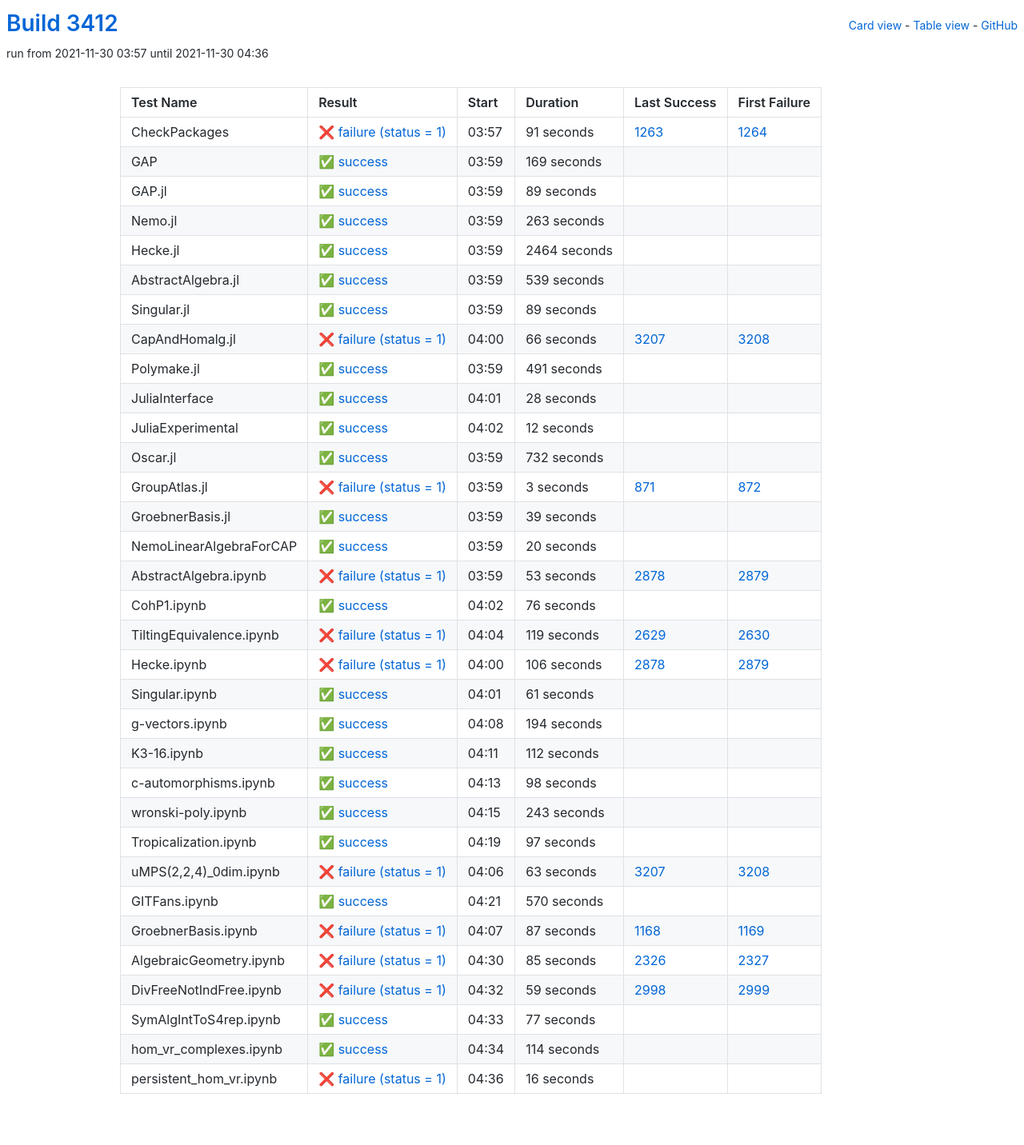
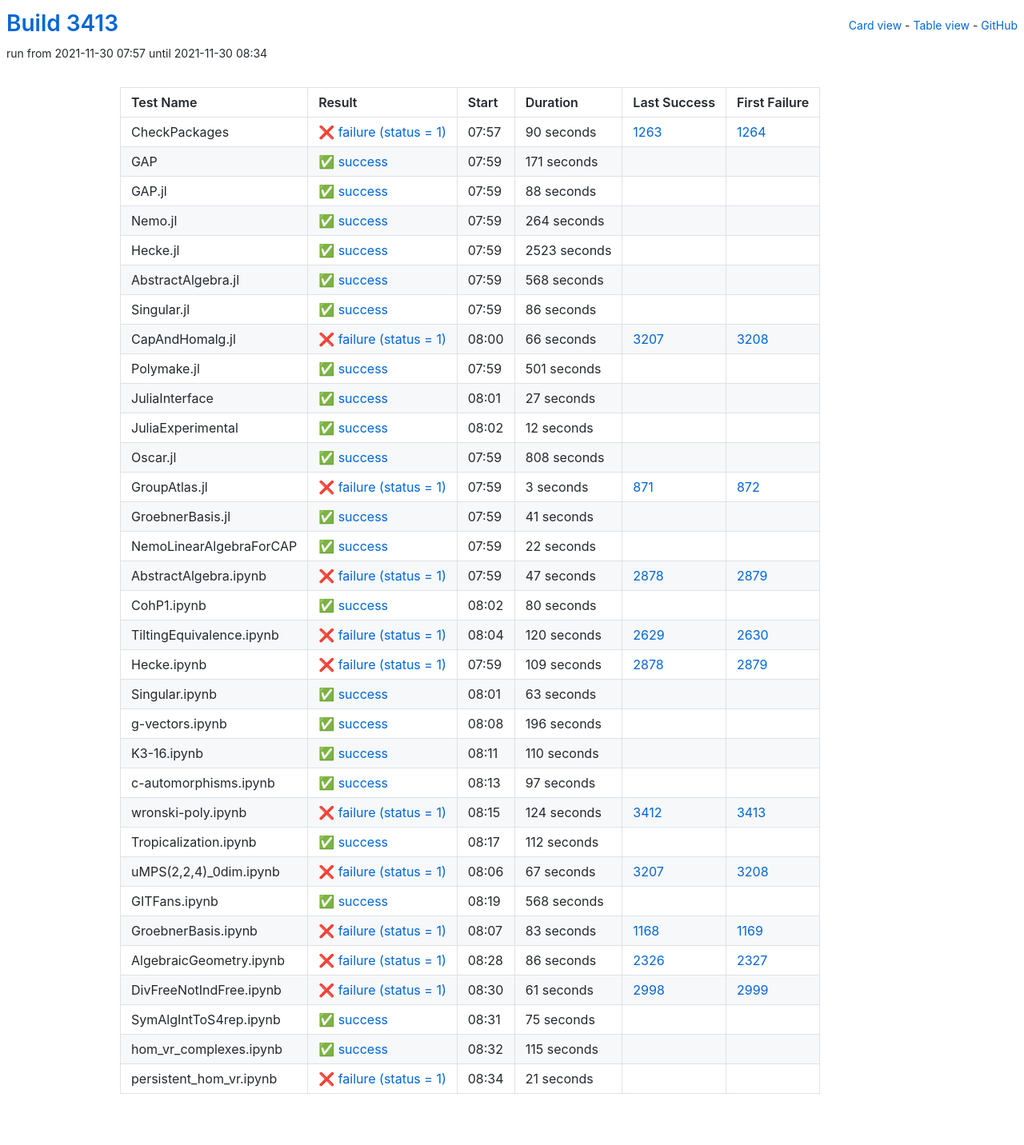
Before and after one commit to oscar-system/oscar-ci-status-stable, a Jekyll site: the page built from table.html, in a window 1280 px wide. Shown: the whole page at 80% size. Built offline with Jekyll 4.4.1, drawn with Linux system fonts in a browser that asks for light colours.

Commit message:
Build #3413

```diff
--- a/_data/ci.yml
+++ b/_data/ci.yml
@@ -1,6 +1,6 @@
 ---
-build: 3412
-build_url: https://oscarci.mathematik.uni-kl.de/job/oscar-stable/3412/
+build: 3413
+build_url: https://oscarci.mathematik.uni-kl.de/job/oscar-stable/3413/
 job: oscar-stable
 organization: oscar-system
 repo: oscar-ci-status-stable
@@ -8,92 +8,92 @@ repourl: https://github.com/oscar-system/oscar-ci-status-stable
 tests:
 - name: CheckPackages
   id: checkpackages
-  log: https://oscarci.mathematik.uni-kl.de/job/oscar-stable/3412/artifact/logs/build-3412/CheckPackages.log
-  start: 2021-11-30 03:57
+  log: https://oscarci.mathematik.uni-kl.de/job/oscar-stable/3413/artifact/logs/build-3413/CheckPackages.log
+  start: 2021-11-30 07:57
   success: false
   exitcode: 1
   status: failure
-  duration: 91
+  duration: 90
   last_success: 1263
   last_success_url: https://oscarci.mathematik.uni-kl.de/job/oscar-stable/1263/
   first_failure: 1264
   first_failure_url: https://oscarci.mathematik.uni-kl.de/job/oscar-stable/1264/
 - name: GAP
   id: gap
-  log: https://oscarci.mathematik.uni-kl.de/job/oscar-stable/3412/artifact/logs/build-3412/GAP.log
-  start: 2021-11-30 03:59
+  log: https://oscarci.mathematik.uni-kl.de/job/oscar-stable/3413/artifact/logs/build-3413/GAP.log
+  start: 2021-11-30 07:59
   success: true
   exitcode: 0
   status: success
-  duration: 169
+  duration: 171
   last_success: false
   last_success_url:
   first_failure: false
   first_failure_url:
 - name: GAP.jl
   id: gap-jl
-  log: https://oscarci.mathematik.uni-kl.de/job/oscar-stable/3412/artifact/logs/build-3412/GAP.jl.log
-  start: 2021-11-30 03:59
+  log: https://oscarci.mathematik.uni-kl.de/job/oscar-stable/3413/artifact/logs/build-3413/GAP.jl.log
+  start: 2021-11-30 07:59
   success: true
   exitcode: 0
   status: success
-  duration: 89
+  duration: 88
   last_success: false
   last_success_url:
   first_failure: false
   first_failure_url:
 - name: Nemo.jl
   id: nemo-jl
-  log: https://oscarci.mathematik.uni-kl.de/job/oscar-stable/3412/artifact/logs/build-3412/Nemo.jl.log
-  start: 2021-11-30 03:59
+  log: https://oscarci.mathematik.uni-kl.de/job/oscar-stable/3413/artifact/logs/build-3413/Nemo.jl.log
+  start: 2021-11-30 07:59
   success: true
   exitcode: 0
   status: success
-  duration: 263
+  duration: 264
   last_success: false
   last_success_url:
   first_failure: false
   first_failure_url:
 - name: Hecke.jl
   id: hecke-jl
-  log: https://oscarci.mathematik.uni-kl.de/job/oscar-stable/3412/artifact/logs/build-3412/Hecke.jl.log
-  start: 2021-11-30 03:59
+  log: https://oscarci.mathematik.uni-kl.de/job/oscar-stable/3413/artifact/logs/build-3413/Hecke.jl.log
+  start: 2021-11-30 07:59
   success: true
   exitcode: 0
   status: success
-  duration: 2464
+  duration: 2523
   last_success: false
   last_success_url:
   first_failure: false
   first_failure_url:
 - name: AbstractAlgebra.jl
   id: abstractalgebra-jl
-  log: https://oscarci.mathematik.uni-kl.de/job/oscar-stable/3412/artifact/logs/build-3412/AbstractAlgebra.jl.log
-  start: 2021-11-30 03:59
+  log: https://oscarci.mathematik.uni-kl.de/job/oscar-stable/3413/artifact/logs/build-3413/AbstractAlgebra.jl.log
+  start: 2021-11-30 07:59
   success: true
   exitcode: 0
   status: success
-  duration: 539
+  duration: 568
   last_success: false
   last_success_url:
   first_failure: false
   first_failure_url:
 - name: Singular.jl
   id: singular-jl
-  log: https://oscarci.mathematik.uni-kl.de/job/oscar-stable/3412/artifact/logs/build-3412/Singular.jl.log
-  start: 2021-11-30 03:59
+  log: https://oscarci.mathematik.uni-kl.de/job/oscar-stable/3413/artifact/logs/build-3413/Singular.jl.log
+  start: 2021-11-30 07:59
   success: true
   exitcode: 0
   status: success
-  duration: 89
+  duration: 86
   last_success: false
   last_success_url:
   first_failure: false
   first_failure_url:
 - name: CapAndHomalg.jl
   id: capandhomalg-jl
-  log: https://oscarci.mathematik.uni-kl.de/job/oscar-stable/3412/artifact/logs/build-3412/CapAndHomalg.jl.log
-  start: 2021-11-30 04:00
+  log: https://oscarci.mathematik.uni-kl.de/job/oscar-stable/3413/artifact/logs/build-3413/CapAndHomalg.jl.log
+  start: 2021-11-30 08:00
   success: false
   exitcode: 1
   status: failure
@@ -104,32 +104,32 @@ tests:
   first_failure_url: https://oscarci.mathematik.uni-kl.de/job/oscar-stable/3208/
 - name: Polymake.jl
   id: polymake-jl
-  log: https://oscarci.mathematik.uni-kl.de/job/oscar-stable/3412/artifact/logs/build-3412/Polymake.jl.log
-  start: 2021-11-30 03:59
+  log: https://oscarci.mathematik.uni-kl.de/job/oscar-stable/3413/artifact/logs/build-3413/Polymake.jl.log
+  start: 2021-11-30 07:59
   success: true
   exitcode: 0
   status: success
-  duration: 491
+  duration: 501
   last_success: false
   last_success_url:
   first_failure: false
   first_failure_url:
 - name: JuliaInterface
   id: juliainterface
-  log: https://oscarci.mathematik.uni-kl.de/job/oscar-stable/3412/artifact/logs/build-3412/JuliaInterface.log
-  start: 2021-11-30 04:01
+  log: https://oscarci.mathematik.uni-kl.de/job/oscar-stable/3413/artifact/logs/build-3413/JuliaInterface.log
+  start: 2021-11-30 08:01
   success: true
   exitcode: 0
   status: success
-  duration: 28
+  duration: 27
   last_success: false
   last_success_url:
   first_failure: false
   first_failure_url:
 - name: JuliaExperimental
   id: juliaexperimental
-  log: https://oscarci.mathematik.uni-kl.de/job/oscar-stable/3412/artifact/logs/build-3412/JuliaExperimental.log
-  start: 2021-11-30 04:02
+  log: https://oscarci.mathematik.uni-kl.de/job/oscar-stable/3413/artifact/logs/build-3413/JuliaExperimental.log
+  start: 2021-11-30 08:02
   success: true
   exitcode: 0
   status: success
@@ -140,20 +140,20 @@ tests:
   first_failure_url:
 - name: Oscar.jl
   id: oscar-jl
-  log: https://oscarci.mathematik.uni-kl.de/job/oscar-stable/3412/artifact/logs/build-3412/Oscar.jl.log
-  start: 2021-11-30 03:59
+  log: https://oscarci.mathematik.uni-kl.de/job/oscar-stable/3413/artifact/logs/build-3413/Oscar.jl.log
+  start: 2021-11-30 07:59
   success: true
   exitcode: 0
   status: success
-  duration: 732
+  duration: 808
   last_success: false
   last_success_url:
   first_failure: false
   first_failure_url:
 - name: GroupAtlas.jl
   id: groupatlas-jl
-  log: https://oscarci.mathematik.uni-kl.de/job/oscar-stable/3412/artifact/logs/build-3412/GroupAtlas.jl.log
-  start: 2021-11-30 03:59
+  log: https://oscarci.mathematik.uni-kl.de/job/oscar-stable/3413/artifact/logs/build-3413/GroupAtlas.jl.log
+  start: 2021-11-30 07:59
   success: false
   exitcode: 1
   status: failure
@@ -164,104 +164,140 @@ tests:
   first_failure_url: https://oscarci.mathematik.uni-kl.de/job/oscar-stable/872/
 - name: GroebnerBasis.jl
   id: groebnerbasis-jl
-  log: https://oscarci.mathematik.uni-kl.de/job/oscar-stable/3412/artifact/logs/build-3412/GroebnerBasis.jl.log
-  start: 2021-11-30 03:59
+  log: https://oscarci.mathematik.uni-kl.de/job/oscar-stable/3413/artifact/logs/build-3413/GroebnerBasis.jl.log
+  start: 2021-11-30 07:59
   success: true
   exitcode: 0
   status: success
-  duration: 39
+  duration: 41
   last_success: false
   last_success_url:
   first_failure: false
   first_failure_url:
 - name: NemoLinearAlgebraForCAP
   id: nemolinearalgebraforcap
-  log: https://oscarci.mathematik.uni-kl.de/job/oscar-stable/3412/artifact/logs/build-3412/NemoLinearAlgebraForCAP.log
-  start: 2021-11-30 03:59
+  log: https://oscarci.mathematik.uni-kl.de/job/oscar-stable/3413/artifact/logs/build-3413/NemoLinearAlgebraForCAP.log
+  start: 2021-11-30 07:59
   success: true
   exitcode: 0
   status: success
-  duration: 20
+  duration: 22
   last_success: false
   last_success_url:
   first_failure: false
   first_failure_url:
 - name: AbstractAlgebra.ipynb
   id: abstractalgebra-ipynb
-  log: https://oscarci.mathematik.uni-kl.de/job/oscar-stable/3412/artifact/logs/build-3412/AbstractAlgebra.ipynb.log
-  start: 2021-11-30 03:59
+  log: https://oscarci.mathematik.uni-kl.de/job/oscar-stable/3413/artifact/logs/build-3413/AbstractAlgebra.ipynb.log
+  start: 2021-11-30 07:59
   success: false
   exitcode: 1
   status: failure
-  duration: 53
+  duration: 47
   last_success: 2878
   last_success_url: https://oscarci.mathematik.uni-kl.de/job/oscar-stable/2878/
   first_failure: 2879
   first_failure_url: https://oscarci.mathematik.uni-kl.de/job/oscar-stable/2879/
 - name: CohP1.ipynb
   id: cohp1-ipynb
-  log: https://oscarci.mathematik.uni-kl.de/job/oscar-stable/3412/artifact/logs/build-3412/CohP1.ipynb.log
-  start: 2021-11-30 04:02
+  log: https://oscarci.mathematik.uni-kl.de/job/oscar-stable/3413/artifact/logs/build-3413/CohP1.ipynb.log
+  start: 2021-11-30 08:02
   success: true
   exitcode: 0
   status: success
-  duration: 76
+  duration: 80
   last_success: false
   last_success_url:
   first_failure: false
   first_failure_url:
 - name: TiltingEquivalence.ipynb
   id: tiltingequivalence-ipynb
-  log: https://oscarci.mathematik.uni-kl.de/job/oscar-stable/3412/artifact/logs/build-3412/TiltingEquivalence.ipynb.log
-  start: 2021-11-30 04:04
+  log: https://oscarci.mathematik.uni-kl.de/job/oscar-stable/3413/artifact/logs/build-3413/TiltingEquivalence.ipynb.log
+  start: 2021-11-30 08:04
   success: false
   exitcode: 1
   status: failure
-  duration: 119
+  duration: 120
   last_success: 2629
   last_success_url: https://oscarci.mathematik.uni-kl.de/job/oscar-stable/2629/
   first_failure: 2630
   first_failure_url: https://oscarci.mathematik.uni-kl.de/job/oscar-stable/2630/
 - name: Hecke.ipynb
   id: hecke-ipynb
-  log: https://oscarci.mathematik.uni-kl.de/job/oscar-stable/3412/artifact/logs/build-3412/Hecke.ipynb.log
-  start: 2021-11-30 04:00
+  log: https://oscarci.mathematik.uni-kl.de/job/oscar-stable/3413/artifact/logs/build-3413/Hecke.ipynb.log
+  start: 2021-11-30 07:59
   success: false
   exitcode: 1
   status: failure
-  duration: 106
+  duration: 109
   last_success: 2878
   last_success_url: https://oscarci.mathematik.uni-kl.de/job/oscar-stable/2878/
   first_failure: 2879
   first_failure_url: https://oscarci.mathematik.uni-kl.de/job/oscar-stable/2879/
 - name: Singular.ipynb
   id: singular-ipynb
-  log: https://oscarci.mathematik.uni-kl.de/job/oscar-stable/3412/artifact/logs/build-3412/Singular.ipynb.log
-  start: 2021-11-30 04:01
+  log: https://oscarci.mathematik.uni-kl.de/job/oscar-stable/3413/artifact/logs/build-3413/Singular.ipynb.log
+  start: 2021-11-30 08:01
   success: true
   exitcode: 0
   status: success
-  duration: 61
+  duration: 63
   last_success: false
   last_success_url:
   first_failure: false
   first_failure_url:
 - name: g-vectors.ipynb
   id: g-vectors-ipynb
-  log: https://oscarci.mathematik.uni-kl.de/job/oscar-stable/3412/artifact/logs/build-3412/g-vectors.ipynb.log
-  start: 2021-11-30 04:08
+  log: https://oscarci.mathematik.uni-kl.de/job/oscar-stable/3413/artifact/logs/build-3413/g-vectors.ipynb.log
+  start: 2021-11-30 08:08
   success: true
   exitcode: 0
   status: success
-  duration: 194
+  duration: 196
   last_success: false
   last_success_url:
   first_failure: false
   first_failure_url:
 - name: K3-16.ipynb
   id: k3-16-ipynb
-  log: https://oscarci.mathematik.uni-kl.de/job/oscar-stable/3412/artifact/logs/build-3412/K3-16.ipynb.log
-  start: 2021-11-30 04:11
+  log: https://oscarci.mathematik.uni-kl.de/job/oscar-stable/3413/artifact/logs/build-3413/K3-16.ipynb.log
+  start: 2021-11-30 08:11
+  success: true
+  exitcode: 0
+  status: success
+  duration: 110
+  last_success: false
+  last_success_url:
+  first_failure: false
+  first_failure_url:
+- name: c-automorphisms.ipynb
+  id: c-automorphisms-ipynb
+  log: https://oscarci.mathematik.uni-kl.de/job/oscar-stable/3413/artifact/logs/build-3413/c-automorphisms.ipynb.log
+  start: 2021-11-30 08:13
+  success: true
+  exitcode: 0
+  status: success
+  duration: 97
+  last_success: false
+  last_success_url:
+  first_failure: false
+  first_failure_url:
+- name: wronski-poly.ipynb
+  id: wronski-poly-ipynb
+  log: https://oscarci.mathematik.uni-kl.de/job/oscar-stable/3413/artifact/logs/build-3413/wronski-poly.ipynb.log
+  start: 2021-11-30 08:15
+  success: false
+  exitcode: 1
+  status: failure
+  duration: 124
+  last_success: 3412
+  last_success_url: https://oscarci.mathematik.uni-kl.de/job/oscar-stable/3412/
+  first_failure: 3413
+  first_failure_url: https://oscarci.mathematik.uni-kl.de/job/oscar-stable/3413/
+- name: Tropicalization.ipynb
+  id: tropicalization-ipynb
+  log: https://oscarci.mathematik.uni-kl.de/job/oscar-stable/3413/artifact/logs/build-3413/Tropicalization.ipynb.log
+  start: 2021-11-30 08:17
   success: true
   exitcode: 0
   status: success
@@ -270,134 +306,98 @@ tests:
   last_success_url:
   first_failure: false
   first_failure_url:
-- name: c-automorphisms.ipynb
-  id: c-automorphisms-ipynb
-  log: https://oscarci.mathematik.uni-kl.de/job/oscar-stable/3412/artifact/logs/build-3412/c-automorphisms.ipynb.log
-  start: 2021-11-30 04:13
-  success: true
-  exitcode: 0
-  status: success
-  duration: 98
-  last_success: false
-  last_success_url:
-  first_failure: false
-  first_failure_url:
-- name: wronski-poly.ipynb
-  id: wronski-poly-ipynb
-  log: https://oscarci.mathematik.uni-kl.de/job/oscar-stable/3412/artifact/logs/build-3412/wronski-poly.ipynb.log
-  start: 2021-11-30 04:15
-  success: true
-  exitcode: 0
-  status: success
-  duration: 243
-  last_success: false
-  last_success_url:
-  first_failure: false
-  first_failure_url:
-- name: Tropicalization.ipynb
-  id: tropicalization-ipynb
-  log: https://oscarci.mathematik.uni-kl.de/job/oscar-stable/3412/artifact/logs/build-3412/Tropicalization.ipynb.log
-  start: 2021-11-30 04:19
-  success: true
-  exitcode: 0
-  status: success
-  duration: 97
-  last_success: false
-  last_success_url:
-  first_failure: false
-  first_failure_url:
 - name: uMPS(2,2,4)_0dim.ipynb
   id: umps-2-2-4-0dim-ipynb
-  log: https://oscarci.mathematik.uni-kl.de/job/oscar-stable/3412/artifact/logs/build-3412/uMPS-2-2-4-_0dim.ipynb.log
-  start: 2021-11-30 04:06
+  log: https://oscarci.mathematik.uni-kl.de/job/oscar-stable/3413/artifact/logs/build-3413/uMPS-2-2-4-_0dim.ipynb.log
+  start: 2021-11-30 08:06
   success: false
   exitcode: 1
   status: failure
-  duration: 63
+  duration: 67
   last_success: 3207
   last_success_url: https://oscarci.mathematik.uni-kl.de/job/oscar-stable/3207/
   first_failure: 3208
   first_failure_url: https://oscarci.mathematik.uni-kl.de/job/oscar-stable/3208/
 - name: GITFans.ipynb
   id: gitfans-ipynb
-  log: https://oscarci.mathematik.uni-kl.de/job/oscar-stable/3412/artifact/logs/build-3412/GITFans.ipynb.log
-  start: 2021-11-30 04:21
+  log: https://oscarci.mathematik.uni-kl.de/job/oscar-stable/3413/artifact/logs/build-3413/GITFans.ipynb.log
+  start: 2021-11-30 08:19
   success: true
   exitcode: 0
   status: success
-  duration: 570
+  duration: 568
   last_success: false
   last_success_url:
   first_failure: false
   first_failure_url:
 - name: GroebnerBasis.ipynb
   id: groebnerbasis-ipynb
-  log: https://oscarci.mathematik.uni-kl.de/job/oscar-stable/3412/artifact/logs/build-3412/GroebnerBasis.ipynb.log
-  start: 2021-11-30 04:07
+  log: https://oscarci.mathematik.uni-kl.de/job/oscar-stable/3413/artifact/logs/build-3413/GroebnerBasis.ipynb.log
+  start: 2021-11-30 08:07
   success: false
   exitcode: 1
   status: failure
-  duration: 87
+  duration: 83
   last_success: 1168
   last_success_url: https://oscarci.mathematik.uni-kl.de/job/oscar-stable/1168/
   first_failure: 1169
   first_failure_url: https://oscarci.mathematik.uni-kl.de/job/oscar-stable/1169/
 - name: AlgebraicGeometry.ipynb
   id: algebraicgeometry-ipynb
-  log: https://oscarci.mathematik.uni-kl.de/job/oscar-stable/3412/artifact/logs/build-3412/AlgebraicGeometry.ipynb.log
-  start: 2021-11-30 04:30
+  log: https://oscarci.mathematik.uni-kl.de/job/oscar-stable/3413/artifact/logs/build-3413/AlgebraicGeometry.ipynb.log
+  start: 2021-11-30 08:28
   success: false
   exitcode: 1
   status: failure
-  duration: 85
+  duration: 86
   last_success: 2326
   last_success_url: https://oscarci.mathematik.uni-kl.de/job/oscar-stable/2326/
   first_failure: 2327
   first_failure_url: https://oscarci.mathematik.uni-kl.de/job/oscar-stable/2327/
 - name: DivFreeNotIndFree.ipynb
   id: divfreenotindfree-ipynb
-  log: https://oscarci.mathematik.uni-kl.de/job/oscar-stable/3412/artifact/logs/build-3412/DivFreeNotIndFree.ipynb.log
-  start: 2021-11-30 04:32
+  log: https://oscarci.mathematik.uni-kl.de/job/oscar-stable/3413/artifact/logs/build-3413/DivFreeNotIndFree.ipynb.log
+  start: 2021-11-30 08:30
   success: false
   exitcode: 1
   status: failure
-  duration: 59
+  duration: 61
   last_success: 2998
   last_success_url: https://oscarci.mathematik.uni-kl.de/job/oscar-stable/2998/
   first_failure: 2999
   first_failure_url: https://oscarci.mathematik.uni-kl.de/job/oscar-stable/2999/
 - name: SymAlgIntToS4rep.ipynb
   id: symalginttos4rep-ipynb
-  log: https://oscarci.mathematik.uni-kl.de/job/oscar-stable/3412/artifact/logs/build-3412/SymAlgIntToS4rep.ipynb.log
-  start: 2021-11-30 04:33
+  log: https://oscarci.mathematik.uni-kl.de/job/oscar-stable/3413/artifact/logs/build-3413/SymAlgIntToS4rep.ipynb.log
+  start: 2021-11-30 08:31
   success: true
   exitcode: 0
   status: success
-  duration: 77
+  duration: 75
   last_success: false
   last_success_url:
   first_failure: false
   first_failure_url:
 - name: hom_vr_complexes.ipynb
   id: hom-vr-complexes-ipynb
-  log: https://oscarci.mathematik.uni-kl.de/job/oscar-stable/3412/artifact/logs/build-3412/hom_vr_complexes.ipynb.log
-  start: 2021-11-30 04:34
+  log: https://oscarci.mathematik.uni-kl.de/job/oscar-stable/3413/artifact/logs/build-3413/hom_vr_complexes.ipynb.log
+  start: 2021-11-30 08:32
   success: true
   exitcode: 0
   status: success
-  duration: 114
+  duration: 115
   last_success: false
   last_success_url:
   first_failure: false
   first_failure_url:
 - name: persistent_hom_vr.ipynb
   id: persistent-hom-vr-ipynb
-  log: https://oscarci.mathematik.uni-kl.de/job/oscar-stable/3412/artifact/logs/build-3412/persistent_hom_vr.ipynb.log
-  start: 2021-11-30 04:36
+  log: https://oscarci.mathematik.uni-kl.de/job/oscar-stable/3413/artifact/logs/build-3413/persistent_hom_vr.ipynb.log
+  start: 2021-11-30 08:34
   success: false
   exitcode: 1
   status: failure
-  duration: 16
+  duration: 21
   last_success: false
   last_success_url:
   first_failure: false
```
Also changed, not shown: README.md.
